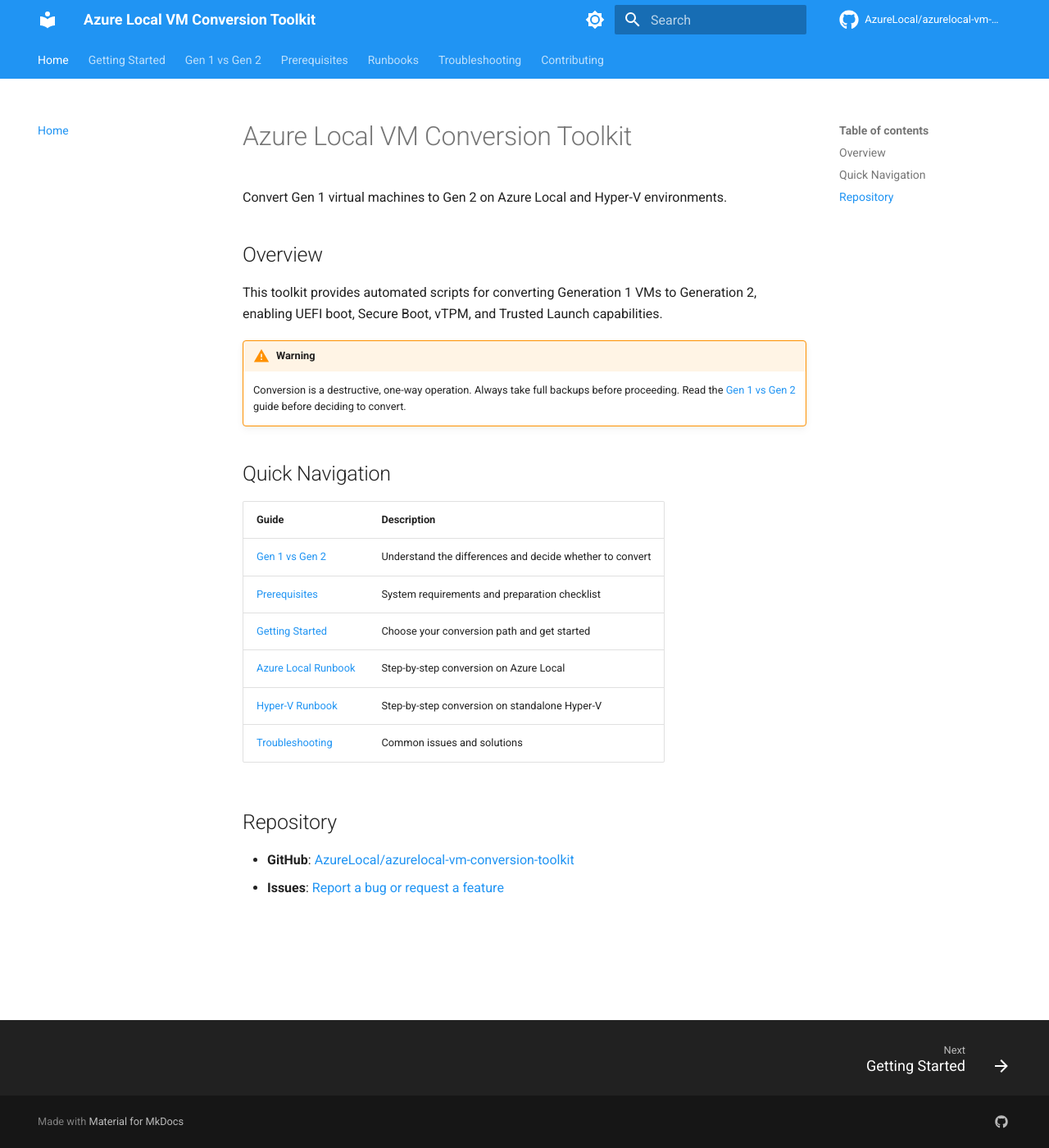
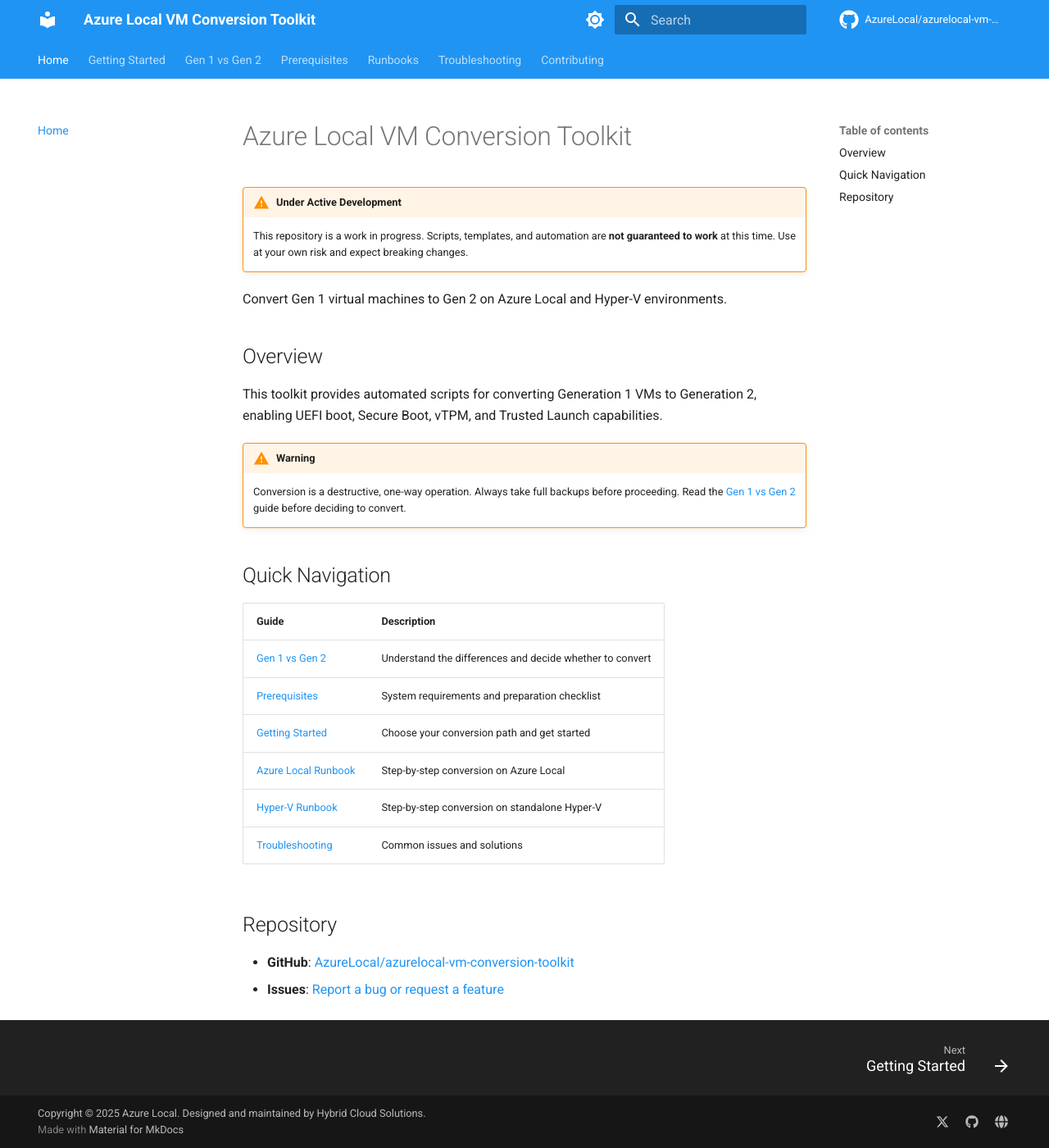
Before and after one commit to AzureLocal/azurelocal-vm-conversion-toolkit, an MkDocs documentation site: the page built from docs/index.md, in a window 1280 px wide and 1400 px high. Shown: the whole window at 82% size. Built offline with MkDocs 1.6.1 and Material for MkDocs 9.7.7, drawn with Linux system fonts in a browser that asks for light colours; comment, search, counter and statistics services are not loaded.

Commit message:
docs: add footer branding, social links, copyright (#3) and dev warning (#9)

```diff
--- a/docs/index.md
+++ b/docs/index.md
@@ -1,4 +1,7 @@
 # Azure Local VM Conversion Toolkit
+
+!!! warning "Under Active Development"
+    This repository is a work in progress. Scripts, templates, and automation are **not guaranteed to work** at this time. Use at your own risk and expect breaking changes.
 
 Convert Gen 1 virtual machines to Gen 2 on Azure Local and Hyper-V environments.
 
--- a/mkdocs.yml
+++ b/mkdocs.yml
@@ -67,6 +67,17 @@ plugins:
 
 extra:
   social:
+    - icon: fontawesome/brands/x-twitter
+      link: https://x.com/countrycloudboy
+      name: CountryCloudBoy on X
     - icon: fontawesome/brands/github
-      link: https://github.com/AzureLocal
+      link: https://github.com/AzureLocal/azurelocal-vm-conversion-toolkit
+      name: GitHub Repository
+    - icon: fontawesome/solid/globe
+      link: https://azurelocal.cloud
+      name: Azure Local Community
   homepage: https://azurelocal.cloud
+
+copyright: >-
+  Copyright &copy; 2025 Azure Local. Designed and maintained by
+  <a href="https://www.hybridsolutions.cloud">Hybrid Cloud Solutions</a>.
```
